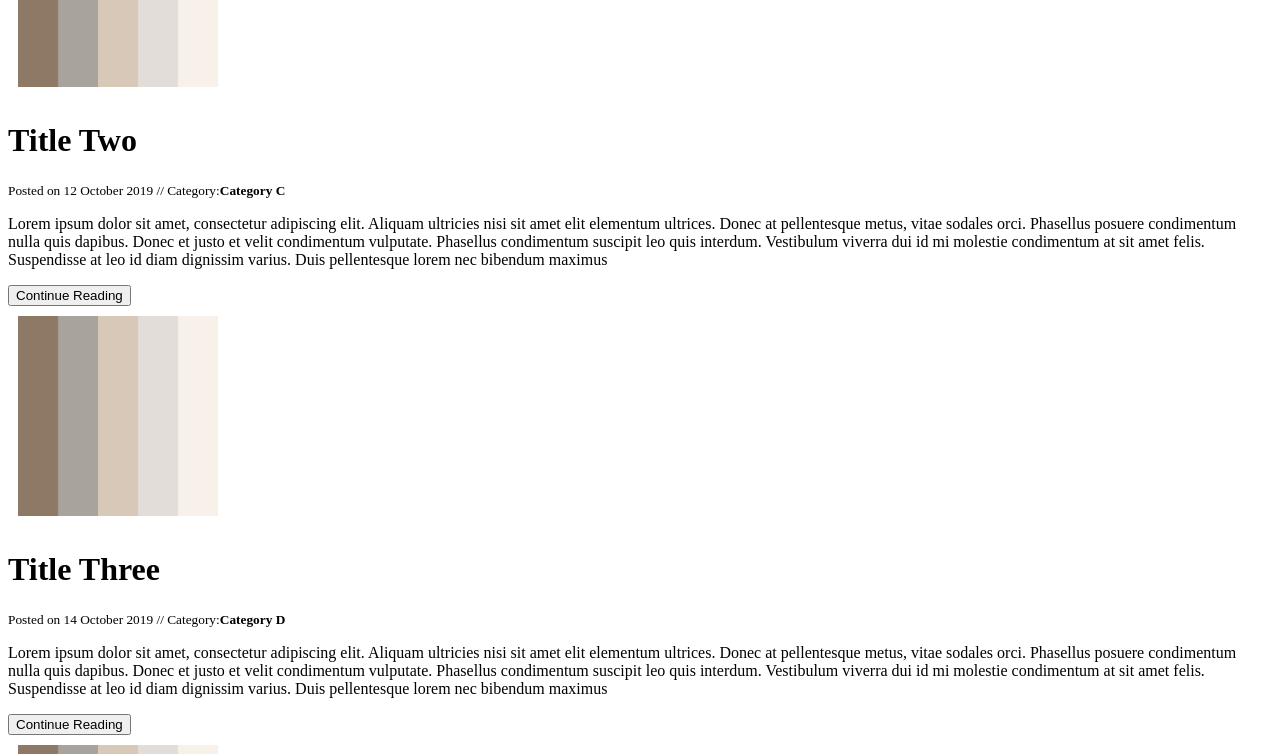
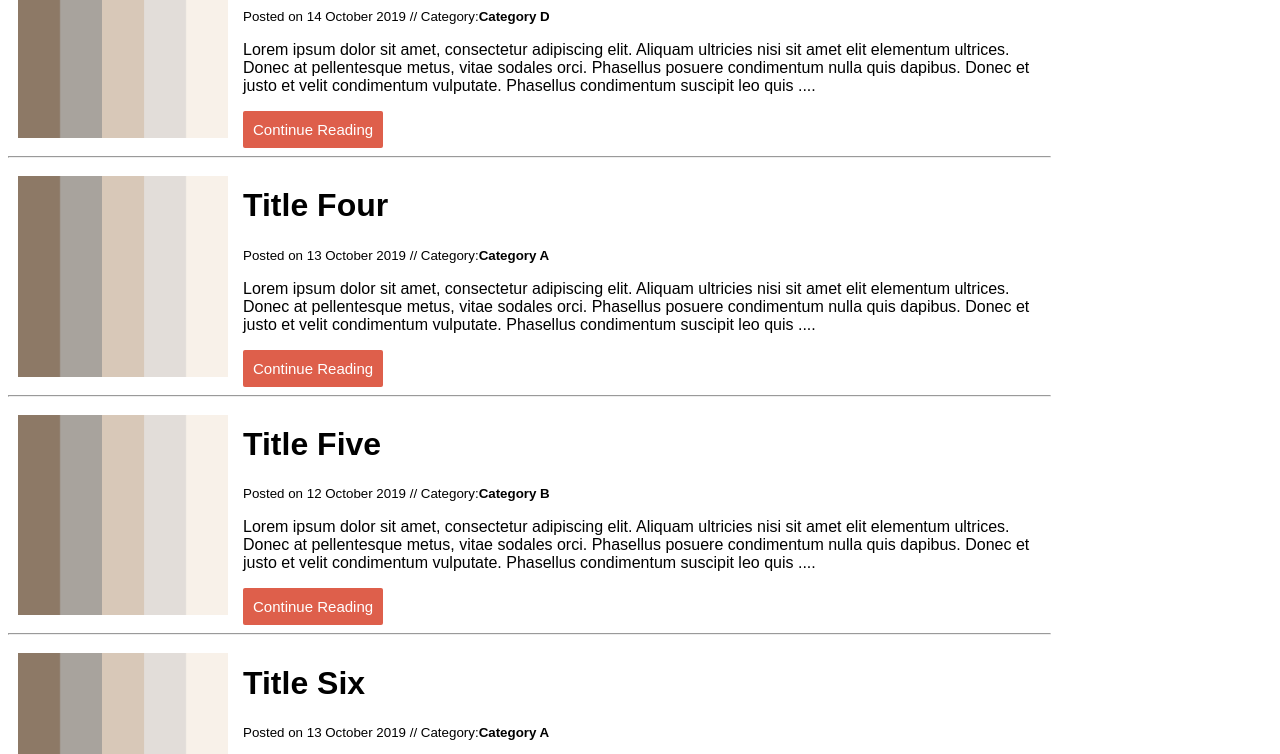
Before and after one commit to devashishg/HomeTask, a plain HTML site: page index1.html in a window 1280 px wide. Shown: the part 618-1372 px from the top of the page. Drawn offline with Linux system fonts and the light colour scheme.

Commit message:
WorkinProgress

```diff
--- a/index.js
+++ b/index.js
@@ -4,67 +4,114 @@ headr.style.background="#11254d";
 headr.style.padding="15px";
 headr.style.color ="white";
 headr.style.fontSize="25px";
+headr.style.position="relative";
 let head = document.createElement("div");
 head.innerHTML = "<b>Newsfeed</b> <I> &emsp; <small>Yet another newsfeed</small></I>";
 headr.appendChild(head);
 
 
+//Read More Box
+let box=document.createElement("div");
+box.className = "Modal";
+box.style.display = "none";
+let conTent =document.createElement("div");
+conTent.className = "modal-content";
+box.appendChild(conTent);
+
+
+
+var data;
 let main = document.getElementById("main");
-let viewArea = document.createElement("div");
+main.className= "article-container";
 
+let story = document.createElement("div");
+story.className= "seventy";
+main.appendChild(box);
+
+//HTTP Request
 
 var request = new XMLHttpRequest();
 request.open('GET','https://devashishg.github.io/HomeTask/file.json');
 request.onload = ()=>{
-    var data = JSON.parse(request.responseText);
-    console.log(data);
+    data = JSON.parse(request.responseText);
+    //Loop to iterate JSOn
     for(i=0;i<data.array.length;i++){
-
-        let story = document.createElement("div");//complete story Pallet
-        story.className= "article1 article-container";
-
-        let contentStory = document.createElement("div");  // content only
-        contentStory.className="article1";
-
         let titleText = document.createElement("h1");
         let timeCatText = document.createElement("small");
         let Descr = document.createElement("p");
         let readMore = document.createElement("button");
+        readMore.className = "button1";
+        readMore.innerHTML="Continue Reading";
+        readMore.id= `${i}`;
+
+        titleText.innerHTML = `${data.array[i].title}`;
+        Descr.innerHTML = `${data.array[i].Description.substring(0,300)}....`;
+        timeCatText.innerHTML = `Posted on ${data.array[i].Date} //  Category:<b>${data.array[i].Category}</b>`;
 
         let storywall = document.createElement("img");      //image of the story
-        storywall.className= "article2";
+        storywall.className= "rest";
         storywall.src='./pallet.png';
-        storywall.style.width="200px";
-        storywall.style.height="200px";
         storywall.style.margin="10px";
+        storywall.style.marginRight="15px";
+        storywall.setAttribute('width', '80px');
+        storywall.setAttribute('height', 'auto');
 
+        let oneArticle = document.createElement('div');
+        oneArticle.className = 'article-container hundred';
+        //oneArticle.style.marginRight="10px";
 
-        titleText.innerHTML = `${data.array[i].title}`;
-        Descr.innerHTML = `${data.array[i].Description}`;
-        timeCatText.innerHTML = `Posted on ${data.array[i].Date} //  Category:<b>${data.array[i].Category}</b>`;
-        readMore.innerHTML="Continue Reading";
-
+        let contentStory = document.createElement("div");  // content only
+        contentStory.className="seventy";
         contentStory.appendChild(titleText);
         contentStory.appendChild(timeCatText);
         contentStory.appendChild(Descr);
         contentStory.appendChild(readMore);
-        story.appendChild(storywall);
-        story.appendChild(contentStory);
-        viewArea.appendChild(story);
+
+
+        oneArticle.appendChild(storywall);
+        oneArticle.appendChild(contentStory);
+
+        story.appendChild(oneArticle);
+        if(i<data.array.length-1){
+        story.appendChild( document.createElement('hr'));}
     }
-    //console.log(i);
+
+    main.appendChild(story);
+    let form = document.createElement("form");
+    form.setAttribute('action','#');
+    form.className = 'rest';
+
+    main.appendChild(form);
+    console.log(data);
+
+    var btns = document.querySelectorAll('.button1');
+    for (j = 0; j < btns.length; j++) {
+    var id = btns[j].getAttribute('id');
+    btns[j].addEventListener('click', ()=> {
+        console.log('Triggered');
+        box.style.display = "block";
+        conTent.innerHTML = data.array[Number(id)].Description;
+    });}
 
 
 };
 request.send();
-
-
-main.appendChild(viewArea);
 
 let foot = document.getElementById("foot");
 let footer = document.createElement("div");
 foot.style.background="#11254d";
 footer.style.padding="20px";
 footer.style.color ="white";
+footer.style.marginTop ="20px";
 footer.innerHTML = "<center>© Newsfeed 2019</center>";
 foot.appendChild(footer);
+
+
+
+
+
+window.onclick = function(event) {
+    if (event.target == box) {
+      box.style.display = "none";
+    }
+  }
--- a/index1.html
+++ b/index1.html
@@ -5,7 +5,7 @@
     <meta name="viewport" content="width=device-width, initial-scale=1.0">
     <meta http-equiv="X-UA-Compatible" content="ie=edge">
     <title>Newsfeed</title>
-    <link rel="css/stylesheet" href="./style1.css">
+    <link rel="stylesheet" href="style1.css">
 </head>
 <body>
     <header id="head">  </header>
--- a/style1.css
+++ b/style1.css
@@ -1,21 +1,62 @@
+*{
+  font-family: Arial, Helvetica, sans-serif;
+}
+
 .article-container {
     display: flex;
     flex-wrap: wrap;
   }
 
-  .article1 {
+  .seventy {
     flex-grow: 1;
-    flex-basis: 70%;
+    flex-basis: 65%;
   }
-  .article2 {
+  .rest {
     flex-grow: 1;
-    flex-basis: 30%;
   }
-  .article3 {
+  .hundred {
     flex-grow: 1;
     flex-basis: 100%;
   }
-  .article:after {
+  .hundred:after {
     content: "";
-    flex: auto;
+    flex: none;
   }
+
+
+
+
+
+
+/* Button */
+.button1{
+  border:none;
+  color:#ffffff;
+  background: #de5f4b;
+  padding:10px;
+  font-size: 15px;
+  border-radius: 2px;
+}
+
+
+.modal {
+  position: fixed;
+  z-index: 1;
+  padding-top: 100px;
+  left: 0;
+  top: 0;
+  width: 100%;
+  height: 100%;
+  overflow: auto;
+  background-color: rgb(0,0,0);
+  background-color: rgba(0,0,0,0.4);
+}
+
+
+.modal-content {
+  background-color: #fefefe;
+  margin: auto;
+  padding: 20px;
+  border: 1px solid #888;
+  width: 80%;
+}
```
